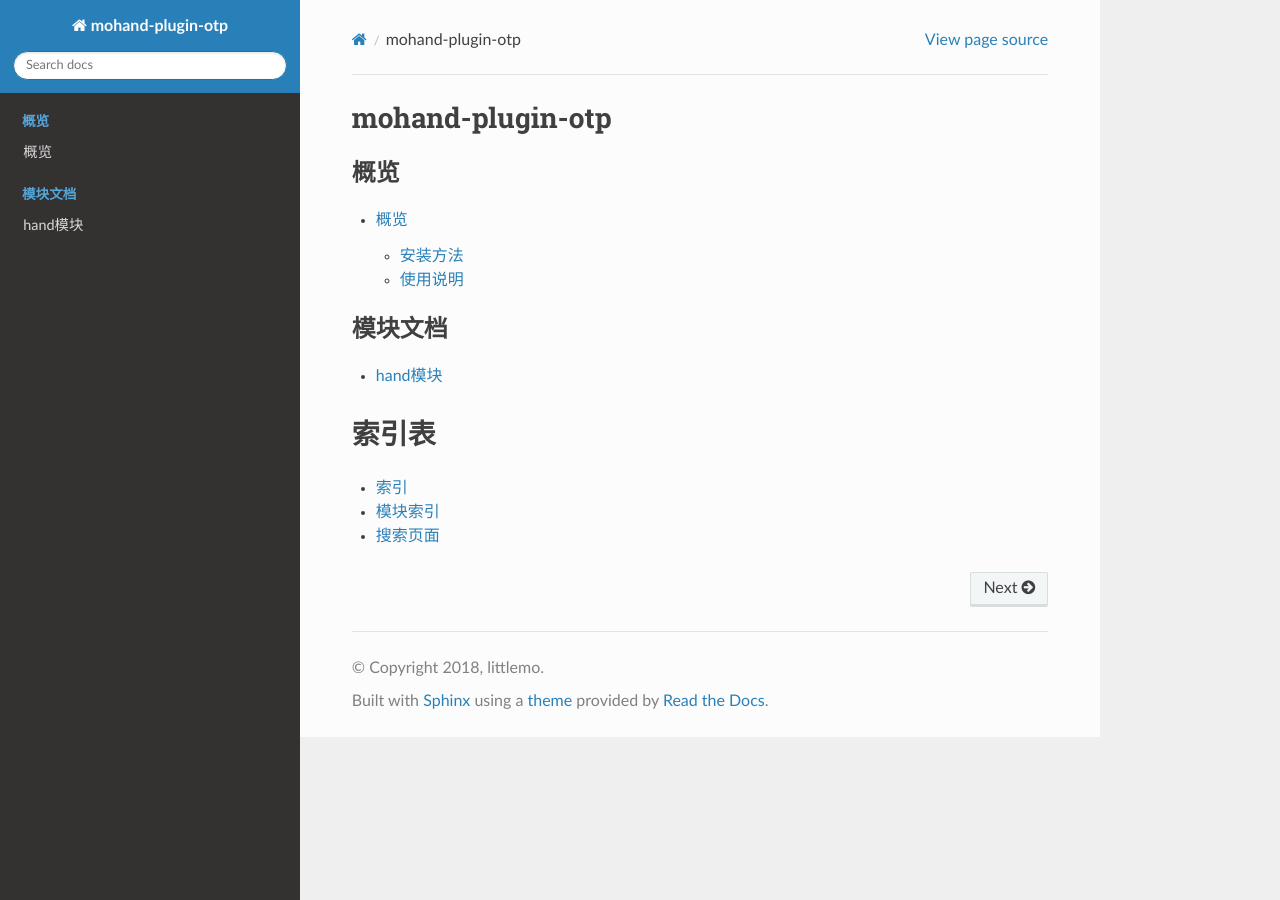
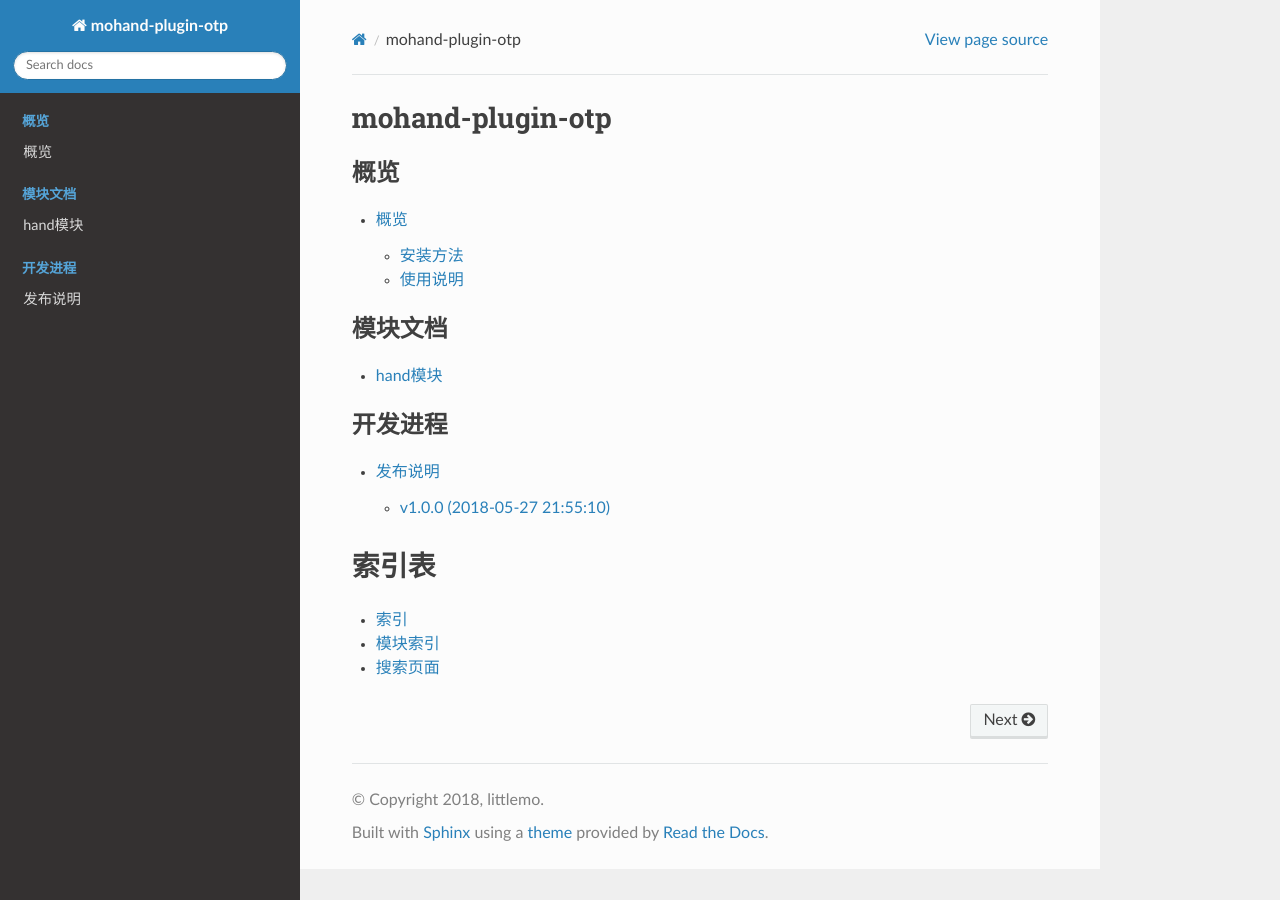
Before and after one commit to littlemo/mohand-plugin-otp, a Sphinx documentation site: the page built from docs/source/index.rst, in a window 1280 px wide. Built offline with Sphinx 7.4.7 and the Read the Docs theme 2.0.0, drawn with Linux system fonts in a browser that asks for light colours; formulas are drawn with MathJax 3; the version number could not be read and is left out.

Commit message:
F: 实现版本发布说明文档，并将其添加到主索引页中

```diff
--- /dev/null
+++ b/docs/source/develop/release.rst
@@ -0,0 +1,15 @@
+.. _develop-release:
+
+========
+发布说明
+========
+
+v1.0.0 (2018-05-27 21:55:10)
+----------------------------
+
+Feature
+~~~~~~~
+
+#. 实现对于 ``pyotp`` 的封装，并实现上下文管理器支持，便于最终用户使用
+#. 实现用于获取动态密码的 ``now`` 与 ``format`` 接口
+#. 实现 ``otp`` 装饰器并通过 ``stevedore`` 接口注册到 ``mohand``
--- a/docs/source/index.rst
+++ b/docs/source/index.rst
@@ -19,6 +19,13 @@ mohand-plugin-otp
    module/hand
 
 
+.. toctree::
+   :maxdepth: 2
+   :caption: 开发进程
+
+   develop/release
+
+
 索引表
 ======
 
```
